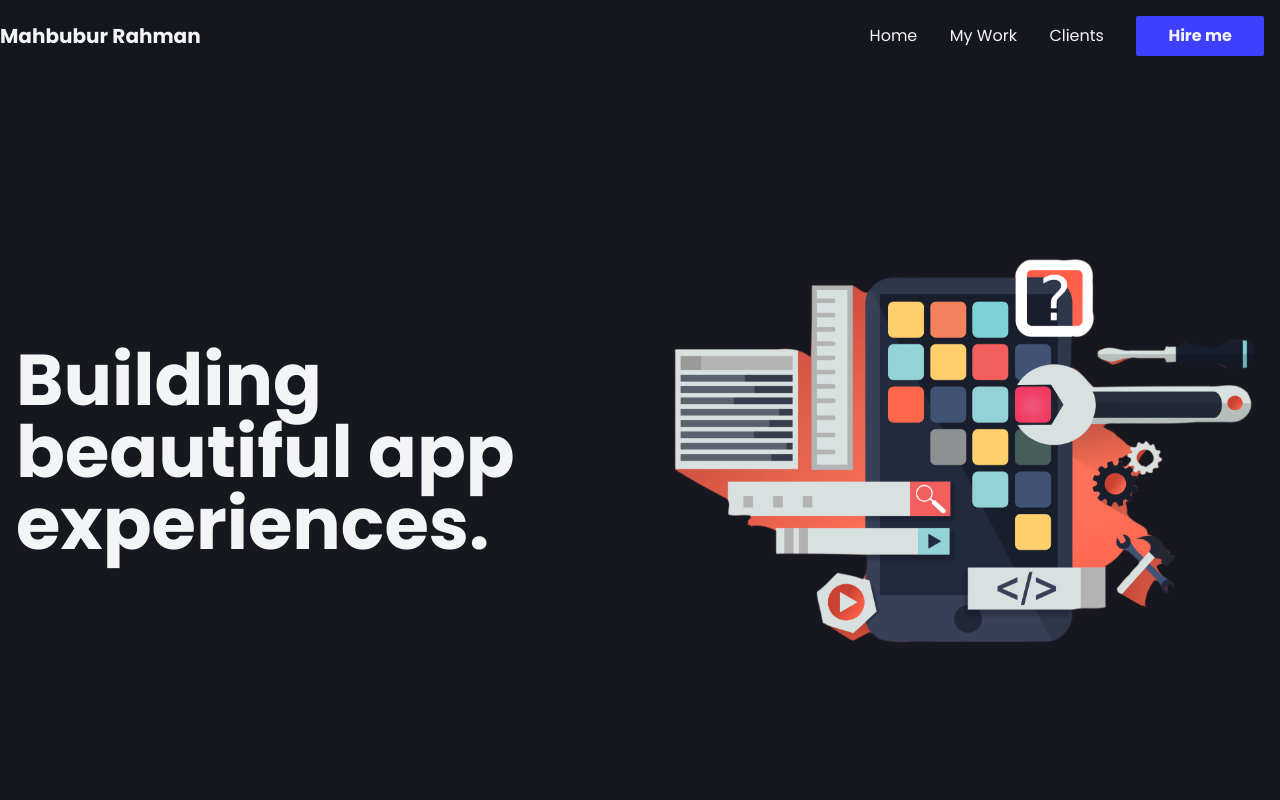
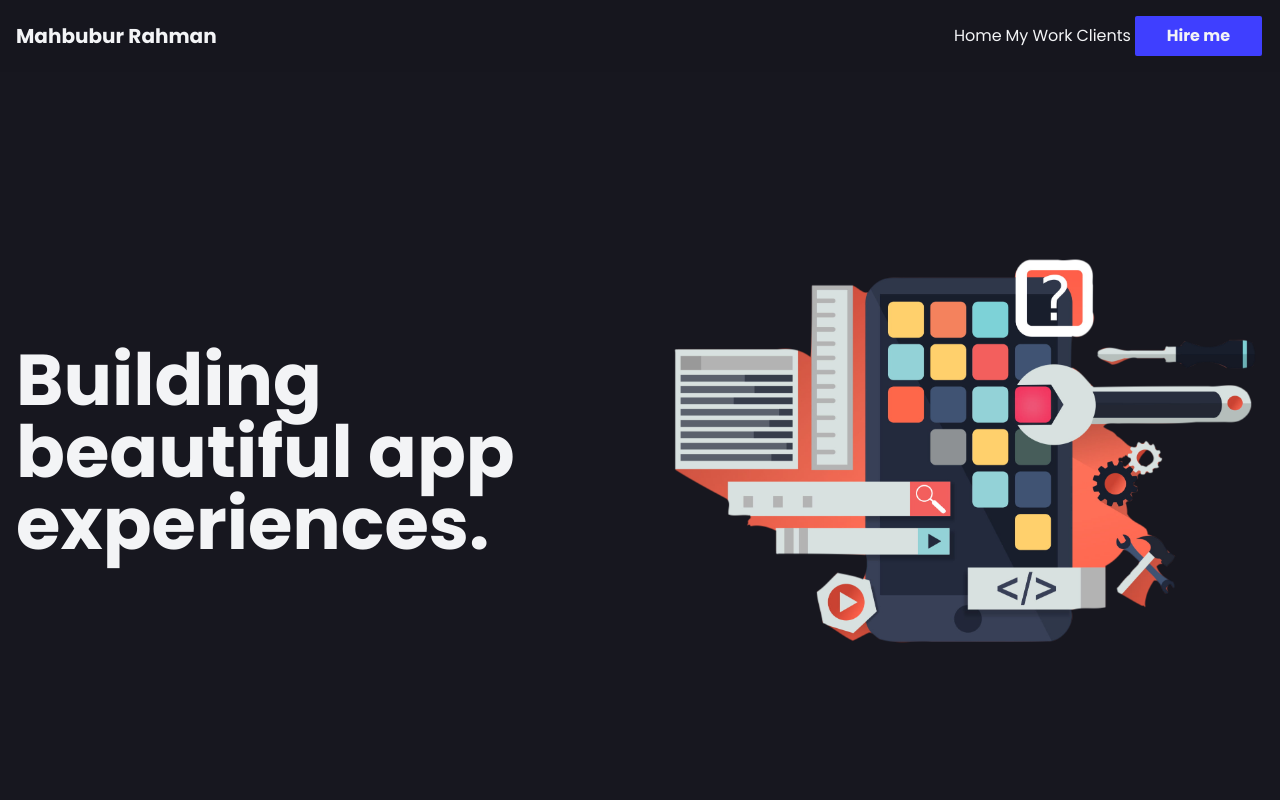
Before and after one commit to rifat0153/my-portfolio, a React (Create React App) app: page / in a window 1280 px wide. Shown: the top 800 px of the page. Built offline with nearby package versions, Linux system fonts and the light colour scheme.

Commit message:
heade shown on click

```diff
--- a/src/components/Header.tsx
+++ b/src/components/Header.tsx
@@ -1,33 +1,53 @@
-import React from "react";
+import React, { useState } from "react";
 
 type Props = {
-  activeSection: String;
+  activeSection: string;
   setActiveSection: React.Dispatch<React.SetStateAction<string>>;
 };
 
+const navItems: string[] = ["Home", "My Work", "Clients"];
+
 const Header = (props: Props) => {
+  const [isOpen, setisOpen] = useState<boolean>(false);
+
   return (
     <header
-      className="flex bg-body/95 fixed inset-x-0 z-50 justify-between items-center py-4
-                text-gray-100 mx-auto max-w-7xl"
+      className="flex py-4 px-4 flex-col lg:flex-row
+                 items-baseline lg:items-center bg-body/95 fixed
+                 inset-x-0 z-50 justify-between
+                text-gray-100 mx-auto max-w-7xl
+                 transition-all duration-500 ease-in-out transform
+                "
     >
-      <div className="text-lg  lg:text-xl pl-4 md:pl-0 font-bold">
-        Mahbubur Rahman
+      {/* First Section */}
+      <div className="text-lg flex w-full  justify-between  lg:text-xl pl-4 md:pl-0 font-bold">
+        <div>Mahbubur Rahman</div>
+        <button
+          className="flex lg:hidden"
+          onClick={() => setisOpen(!isOpen)}
+        >
+          open
+        </button>
       </div>
 
+      {/* Second Section */}
       <div
-        className="hidden lg:flex w-1/3 justify-around items-center
-                   font-xl"
+        className={`flex flex-col w-full lg:w-1/3 items-start lg:items-center lg:flex-row
+                    ${isOpen ? "" : "hidden lg:flex flex-col"}
+                   justify-around
+                   font-xl`}
       >
-        <div onClick={() => props.setActiveSection("home")}>Home</div>
-        <div onClick={() => props.setActiveSection("work")}>
-          My Work
-        </div>
-        <div onClick={() => props.setActiveSection("clients")}>
-          Clients
-        </div>
+        {navItems.map((item) => (
+          <div
+            onClick={() => props.setActiveSection(item)}
+            className="hover:underline hover:underline-offset-8 decoration-theme
+                        "
+          >
+            {item}
+          </div>
+        ))}
         <div
-          className="bg-theme hover:bg-theme/80 font-bold px-8 py-2
+          className="bg-theme  hover:bg-theme/80 font-bold px-8 py-2
                       rounded-sm"
           onClick={() => props.setActiveSection("hire")}
         >
```
